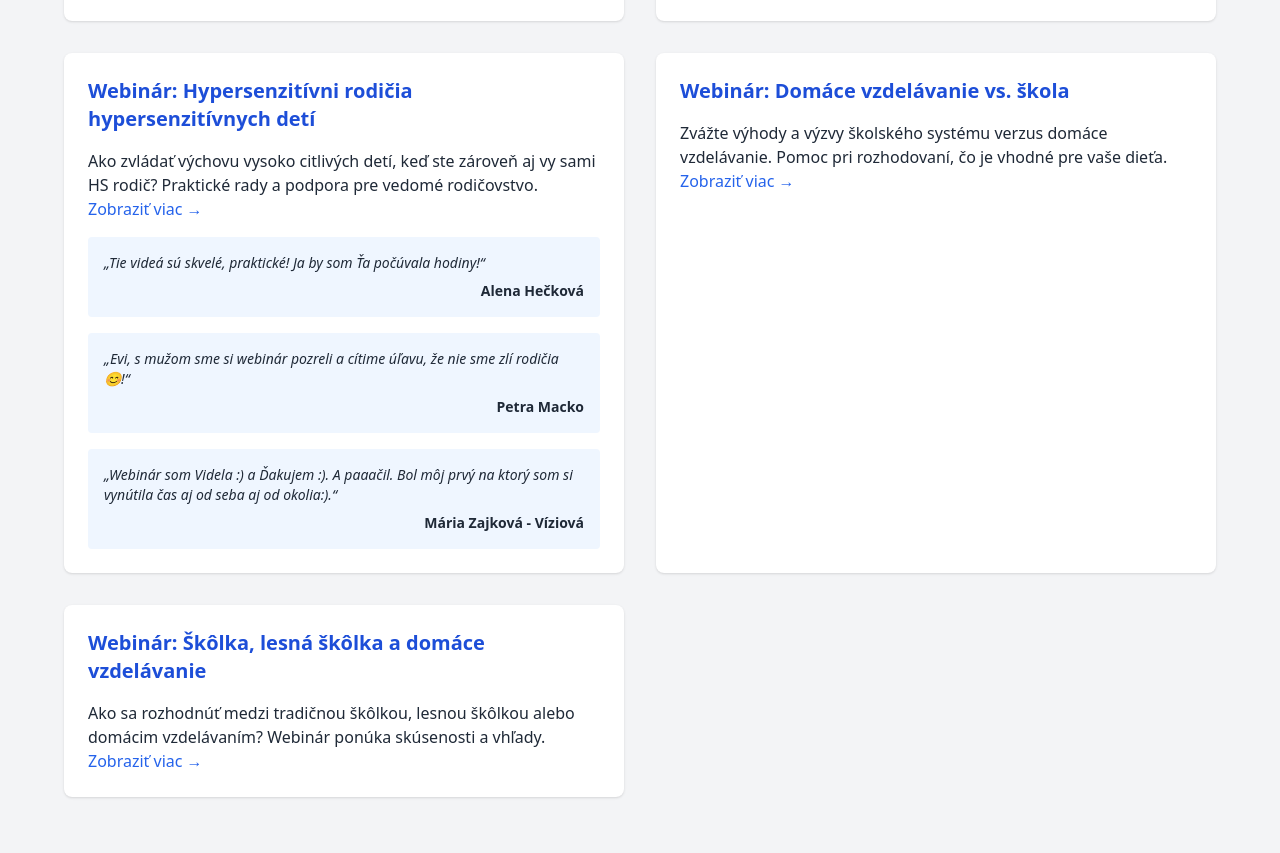
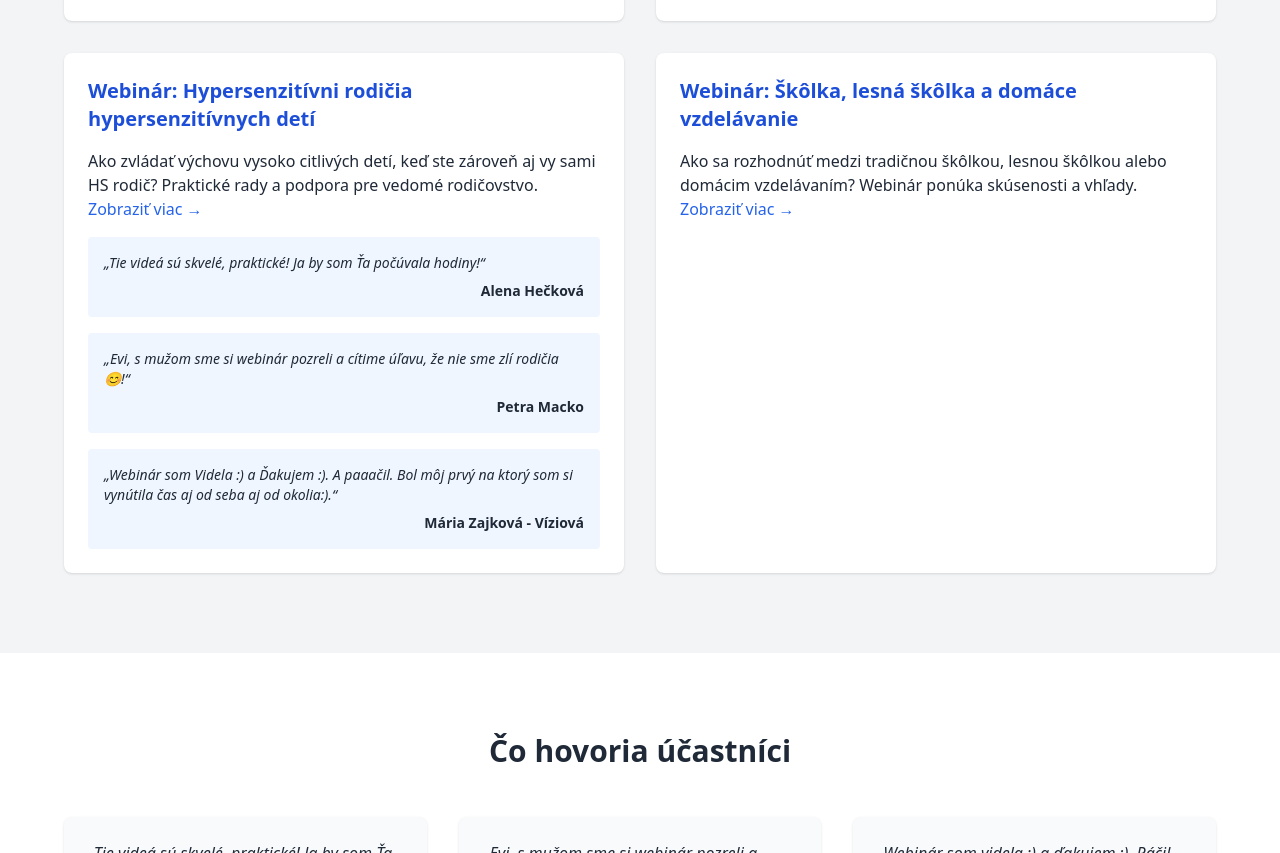
Before and after one commit to rodinnysebarozvoj/rodinnysebarozvoj.github.io, a plain HTML site: page index.html in a window 1280 px wide. Shown: the part 2620-3473 px from the top of the page. Drawn offline with nearby package versions, Linux system fonts and the light colour scheme.

Commit message:
skola disabled

```diff
--- a/index.html
+++ b/index.html
@@ -115,11 +115,11 @@
         </div>
         </div>
 
-    <div class="bg-white p-6 rounded-lg shadow space-y-4">
+    <!--<div class="bg-white p-6 rounded-lg shadow space-y-4">
       <h4 class="text-xl font-semibold text-blue-700">Webinár: Domáce vzdelávanie vs. škola</h4>
       <p>Zvážte výhody a výzvy školského systému verzus domáce vzdelávanie. Pomoc pri rozhodovaní, čo je vhodné pre vaše dieťa.</p>
       <a href="https://rodinnysebarozvoj.sk/skola" class="text-blue-600 hover:underline font-medium">Zobraziť viac →</a>
-    </div>
+    </div>-->
 
     <div class="bg-white p-6 rounded-lg shadow space-y-4">
       <h4 class="text-xl font-semibold text-blue-700">Webinár: Škôlka, lesná škôlka a domáce vzdelávanie</h4>
```
